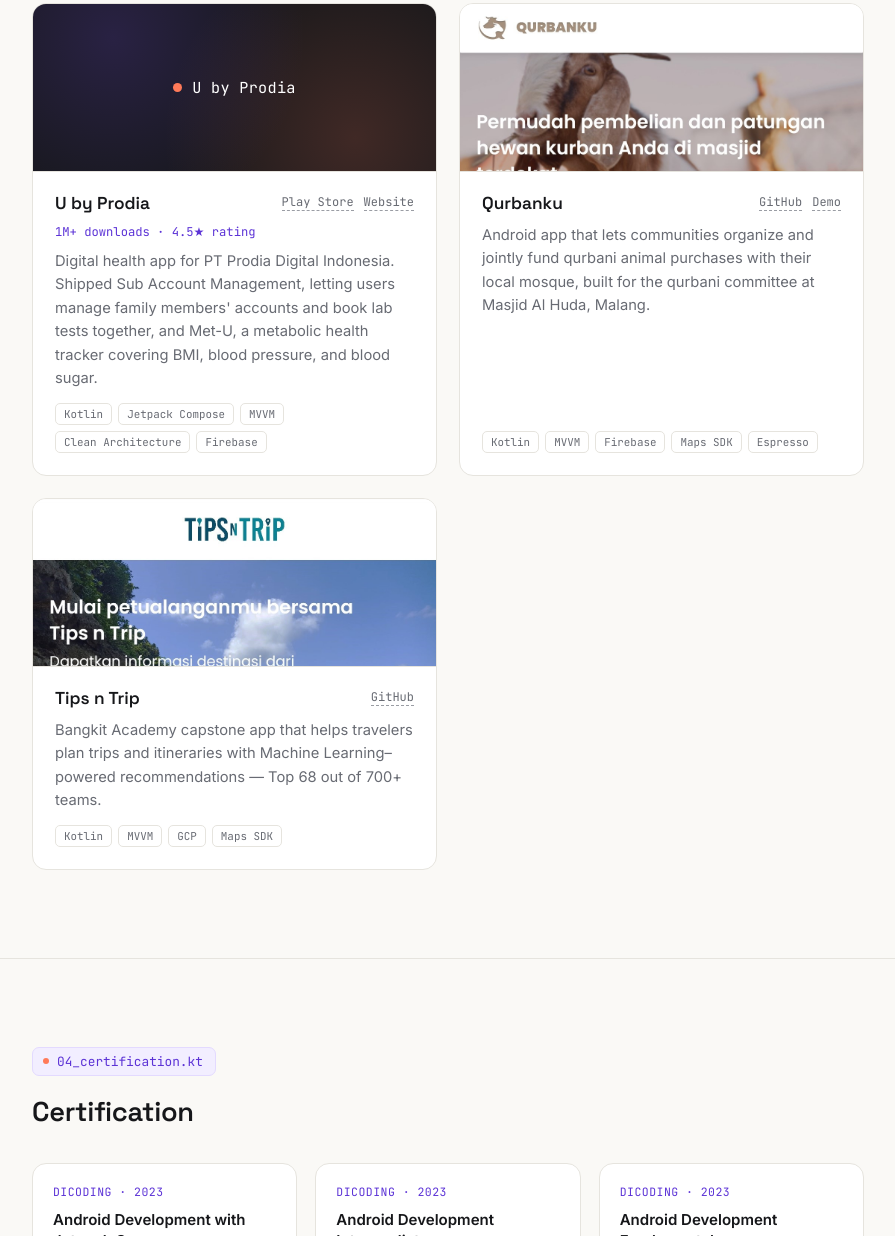
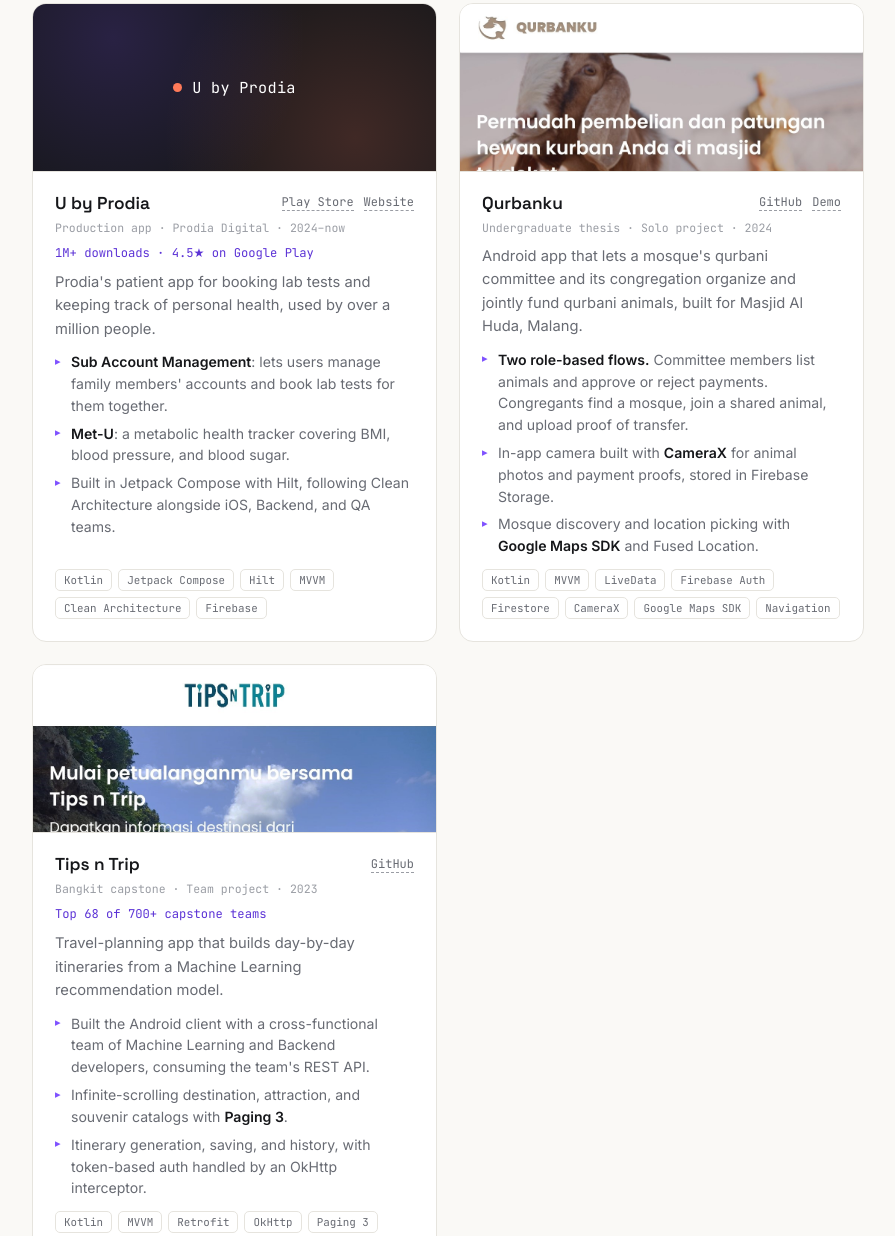
Before and after one commit to rezaagung1101/rezaagung1101.github.io, a plain HTML site: page index.html in a window 1280 px wide. Shown: the part 2121-3357 px from the top of the page, without its empty margins (192-1087 px from the left). Drawn offline with Linux system fonts and the light colour scheme.

Commit message:
Rewrite project cards with verified tech stacks and highlights
Each card now has a context line, highlight bullets, and tags checked
against the project's build.gradle and source. Remove tags the code does
not support (Espresso on Qurbanku; GCP and Maps SDK on Tips n Trip).

```diff
--- a/index.html
+++ b/index.html
@@ -177,86 +177,108 @@
           <h2 class="section-heading reveal">Projects</h2>
 
           <div class="project-grid">
-            <div class="project-card reveal">
+            <article class="project-card reveal">
               <div class="project-media placeholder">
                 <span class="mark" aria-hidden="true">U by Prodia</span>
               </div>
               <div class="project-body">
                 <div class="project-top">
-                  <span class="project-name">U by Prodia</span>
+                  <h3 class="project-name">U by Prodia</h3>
                   <div class="project-links">
                     <a href="https://play.google.com/store/apps/details?id=com.prodiadigital.patient&hl=id" target="_blank" rel="noopener noreferrer">Play Store</a>
                     <a href="https://prodiadigital.com/en" target="_blank" rel="noopener noreferrer">Website</a>
                   </div>
                 </div>
-                <p class="project-stat">1M+ downloads · 4.5★ rating</p>
+                <p class="project-meta">Production app · Prodia Digital · 2024–now</p>
+                <p class="project-stat">1M+ downloads · 4.5★ on Google Play</p>
                 <p class="project-desc">
-                  Digital health app for PT Prodia Digital Indonesia. Shipped Sub Account
-                  Management, letting users manage family members' accounts and book lab
-                  tests together, and Met-U, a metabolic health tracker covering BMI,
-                  blood pressure, and blood sugar.
+                  Prodia's patient app for booking lab tests and keeping track of
+                  personal health, used by over a million people.
                 </p>
+                <ul class="project-points">
+                  <li><strong>Sub Account Management</strong>: lets users manage family members' accounts and book lab tests for them together.</li>
+                  <li><strong>Met-U</strong>: a metabolic health tracker covering BMI, blood pressure, and blood sugar.</li>
+                  <li>Built in Jetpack Compose with Hilt, following Clean Architecture alongside iOS, Backend, and QA teams.</li>
+                </ul>
                 <div class="tag-row">
                   <span class="tag">Kotlin</span>
                   <span class="tag">Jetpack Compose</span>
+                  <span class="tag">Hilt</span>
                   <span class="tag">MVVM</span>
                   <span class="tag">Clean Architecture</span>
                   <span class="tag">Firebase</span>
                 </div>
               </div>
-            </div>
+            </article>
 
-            <div class="project-card reveal">
+            <article class="project-card reveal">
               <div class="project-media">
                 <img src="assets/qurbanku1.jpg" alt="Qurbanku app screenshot" width="1080" height="925" loading="lazy" decoding="async" />
               </div>
               <div class="project-body">
                 <div class="project-top">
-                  <span class="project-name">Qurbanku</span>
+                  <h3 class="project-name">Qurbanku</h3>
                   <div class="project-links">
                     <a href="https://github.com/rezaagung1101/QURBANKU_APPS_SKRIPSI" target="_blank" rel="noopener noreferrer">GitHub</a>
                     <a href="https://youtu.be/70XUhdvDiKU" target="_blank" rel="noopener noreferrer">Demo</a>
                   </div>
                 </div>
+                <p class="project-meta">Undergraduate thesis · Solo project · 2024</p>
                 <p class="project-desc">
-                  Android app that lets communities organize and jointly fund qurbani
-                  animal purchases with their local mosque, built for the qurbani
-                  committee at Masjid Al Huda, Malang.
+                  Android app that lets a mosque's qurbani committee and its congregation
+                  organize and jointly fund qurbani animals, built for Masjid Al Huda, Malang.
                 </p>
+                <ul class="project-points">
+                  <li><strong>Two role-based flows.</strong> Committee members list animals and approve or reject payments. Congregants find a mosque, join a shared animal, and upload proof of transfer.</li>
+                  <li>In-app camera built with <strong>CameraX</strong> for animal photos and payment proofs, stored in Firebase Storage.</li>
+                  <li>Mosque discovery and location picking with <strong>Google Maps SDK</strong> and Fused Location.</li>
+                </ul>
                 <div class="tag-row">
                   <span class="tag">Kotlin</span>
                   <span class="tag">MVVM</span>
-                  <span class="tag">Firebase</span>
-                  <span class="tag">Maps SDK</span>
-                  <span class="tag">Espresso</span>
+                  <span class="tag">LiveData</span>
+                  <span class="tag">Firebase Auth</span>
+                  <span class="tag">Firestore</span>
+                  <span class="tag">CameraX</span>
+                  <span class="tag">Google Maps SDK</span>
+                  <span class="tag">Navigation</span>
                 </div>
               </div>
-            </div>
+            </article>
 
-            <div class="project-card reveal">
+            <article class="project-card reveal">
               <div class="project-media">
                 <img src="assets/tipsntrip.jpg" alt="Tips n Trip app screenshot" width="1080" height="695" loading="lazy" decoding="async" />
               </div>
               <div class="project-body">
                 <div class="project-top">
-                  <span class="project-name">Tips n Trip</span>
+                  <h3 class="project-name">Tips n Trip</h3>
                   <div class="project-links">
                     <a href="https://github.com/Tips-n-Trip/Mobile-App" target="_blank" rel="noopener noreferrer">GitHub</a>
                   </div>
                 </div>
+                <p class="project-meta">Bangkit capstone · Team project · 2023</p>
+                <p class="project-stat">Top 68 of 700+ capstone teams</p>
                 <p class="project-desc">
-                  Bangkit Academy capstone app that helps travelers plan trips and
-                  itineraries with Machine Learning–powered recommendations —
-                  Top 68 out of 700+ teams.
+                  Travel-planning app that builds day-by-day itineraries from a Machine
+                  Learning recommendation model.
                 </p>
+                <ul class="project-points">
+                  <li>Built the Android client with a cross-functional team of Machine Learning and Backend developers, consuming the team's REST API.</li>
+                  <li>Infinite-scrolling destination, attraction, and souvenir catalogs with <strong>Paging 3</strong>.</li>
+                  <li>Itinerary generation, saving, and history, with token-based auth handled by an OkHttp interceptor.</li>
+                </ul>
                 <div class="tag-row">
                   <span class="tag">Kotlin</span>
                   <span class="tag">MVVM</span>
-                  <span class="tag">GCP</span>
-                  <span class="tag">Maps SDK</span>
+                  <span class="tag">Retrofit</span>
+                  <span class="tag">OkHttp</span>
+                  <span class="tag">Paging 3</span>
+                  <span class="tag">Navigation</span>
+                  <span class="tag">Glide</span>
                 </div>
               </div>
-            </div>
+            </article>
           </div>
         </div>
       </section>
--- a/style.css
+++ b/style.css
@@ -699,7 +699,45 @@ section#about {
   font-size: 0.92rem;
   color: var(--muted);
   line-height: 1.6;
+}
+
+.project-points {
   flex: 1;
+}
+
+.project-meta {
+  font-family: var(--font-mono);
+  font-size: 0.72rem;
+  color: var(--faint);
+  margin-top: -4px;
+}
+
+.project-points {
+  display: flex;
+  flex-direction: column;
+  gap: 6px;
+  font-size: 0.88rem;
+  color: var(--muted);
+  line-height: 1.55;
+}
+
+.project-points li {
+  position: relative;
+  padding-left: 16px;
+}
+
+.project-points li::before {
+  content: "\25B8";
+  position: absolute;
+  left: 0;
+  color: var(--purple);
+  font-size: 0.8em;
+  top: 0.15em;
+}
+
+.project-points strong {
+  color: var(--ink);
+  font-weight: 600;
 }
 
 .project-stat {
```
Also changed, not shown: 1 other file.
